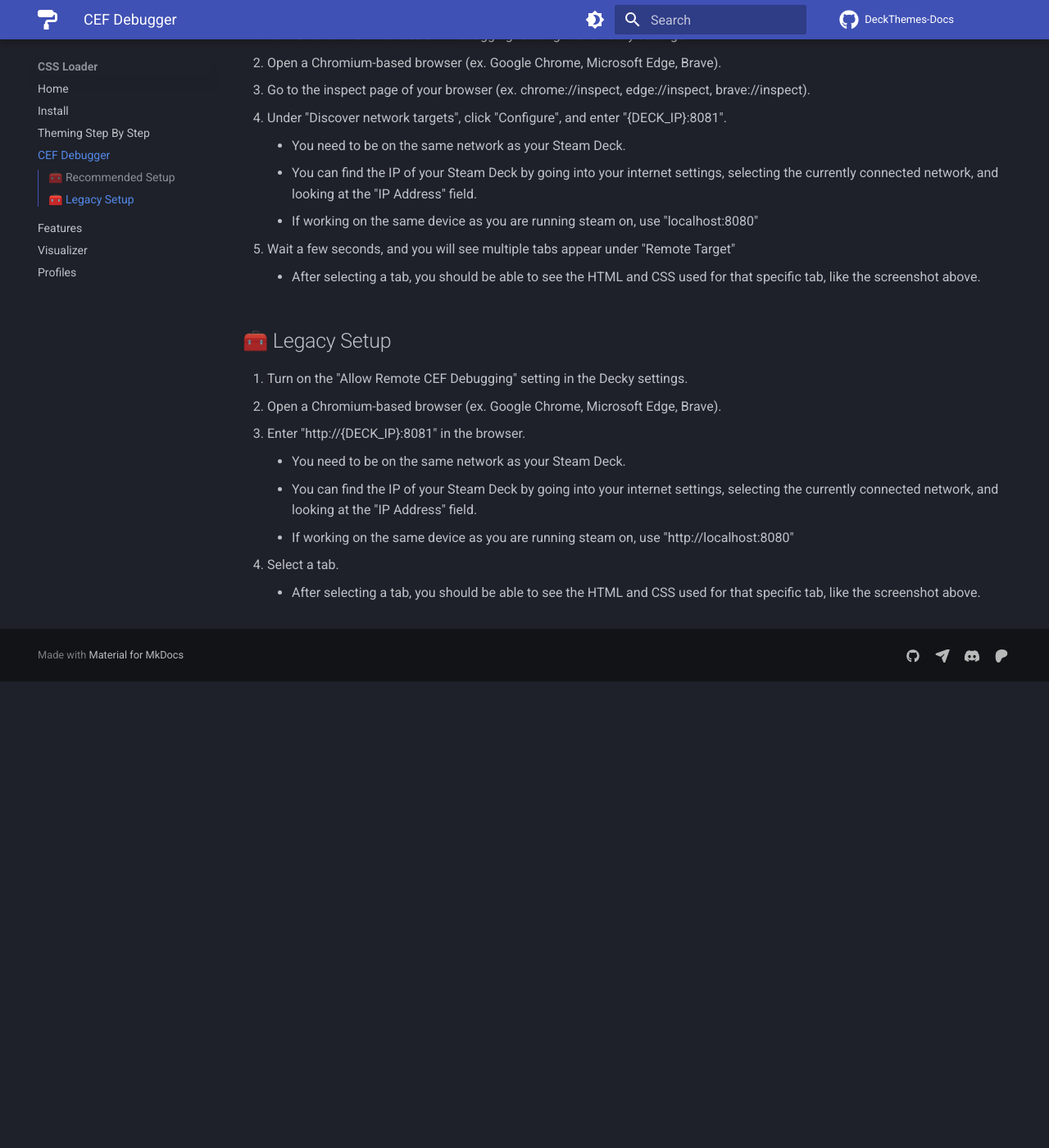
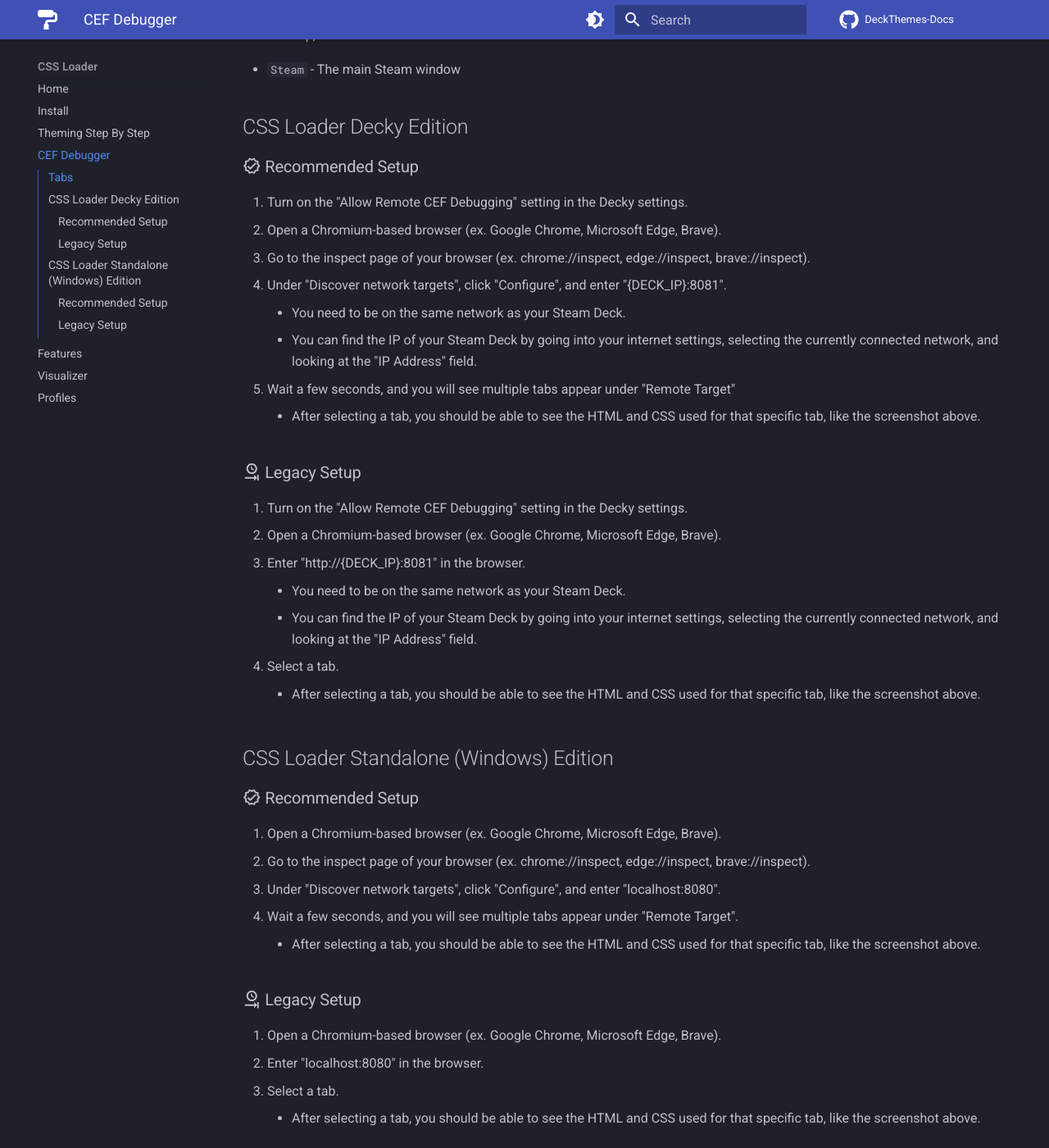
Before and after one commit to DeckThemes/DeckThemes-Docs, an MkDocs documentation site: the page built from docs/CSSLoader/Cef_Debugger.md, in a window 1280 px wide and 1400 px high, scrolled down 1027 px. Shown: the whole window at 82% size. Built offline with MkDocs 1.6.1 and Material for MkDocs 9.7.7, drawn with Linux system fonts in a browser that asks for light colours; comment, search, counter and statistics services are not loaded; before the commit the page ends 1858 px from its top, so only the background shows below that; some of the changed text lies outside the part shown.

Commit message:
Edit CEF debugger page to give different instructions for desktop and decky

```diff
--- a/docs/CSSLoader/Cef_Debugger.md
+++ b/docs/CSSLoader/Cef_Debugger.md
@@ -1,16 +1,24 @@
-# 🌐 CEF Debugger
+# :octicons-globe-16: CEF Debugger
 
 ![Debugger](img/Debugger.png)
 
 The Chromium Embedded Framework (CEF) debugger is very useful for creating themes, as it allows you to play around directly with the style of the Steam Deck UI.
 
-The debugger allows you to access tabs that are used for the UI. The main ones are listed below.
+## Tabs
+
+The debugger allows you to access tabs that are used for the UI. For Big Picture Mode, the main ones are listed below
 
 - `Steam Big Picture Mode` - The main UI of the Steam Deck
 - `QuickAccess` - The Quick Access overlay
 - `MainMenu` - The Steam menu overlay
 
-## 🧰 Recommended Setup
+For Desktop, the main ones are listed below
+
+- `Steam` - The main Steam window
+
+## CSS Loader Decky Edition
+
+### :material-check-decagram-outline: Recommended Setup
 
 1. Turn on the "Allow Remote CEF Debugging" setting in the Decky settings.
 2. Open a Chromium-based browser (ex. Google Chrome, Microsoft Edge, Brave).
@@ -18,17 +26,32 @@
 4. Under "Discover network targets", click "Configure", and enter "{DECK_IP}:8081".
       - You need to be on the same network as your Steam Deck.
       - You can find the IP of your Steam Deck by going into your internet settings, selecting the currently connected network, and looking at the "IP Address" field.
-      - If working on the same device as you are running steam on, use "localhost:8080"
 5. Wait a few seconds, and you will see multiple tabs appear under "Remote Target"
       - After selecting a tab, you should be able to see the HTML and CSS used for that specific tab, like the screenshot above.
 
-## 🧰 Legacy Setup
+### :material-clock-end: Legacy Setup
 
 1. Turn on the "Allow Remote CEF Debugging" setting in the Decky settings.
 2. Open a Chromium-based browser (ex. Google Chrome, Microsoft Edge, Brave).
 3. Enter "http://{DECK_IP}:8081" in the browser.
       - You need to be on the same network as your Steam Deck.
       - You can find the IP of your Steam Deck by going into your internet settings, selecting the currently connected network, and looking at the "IP Address" field.
-      - If working on the same device as you are running steam on, use "http://localhost:8080"
 4. Select a tab.
       - After selecting a tab, you should be able to see the HTML and CSS used for that specific tab, like the screenshot above.
+
+## CSS Loader Standalone (Windows) Edition
+
+### :material-check-decagram-outline: Recommended Setup
+
+1. Open a Chromium-based browser (ex. Google Chrome, Microsoft Edge, Brave).
+2. Go to the inspect page of your browser (ex. chrome://inspect, edge://inspect, brave://inspect).
+3. Under "Discover network targets", click "Configure", and enter "localhost:8080".
+4. Wait a few seconds, and you will see multiple tabs appear under "Remote Target".
+      - After selecting a tab, you should be able to see the HTML and CSS used for that specific tab, like the screenshot above.
+
+### :material-clock-end: Legacy Setup
+
+1. Open a Chromium-based browser (ex. Google Chrome, Microsoft Edge, Brave).
+2. Enter "localhost:8080" in the browser.
+3. Select a tab.
+      - After selecting a tab, you should be able to see the HTML and CSS used for that specific tab, like the screenshot above.
```
